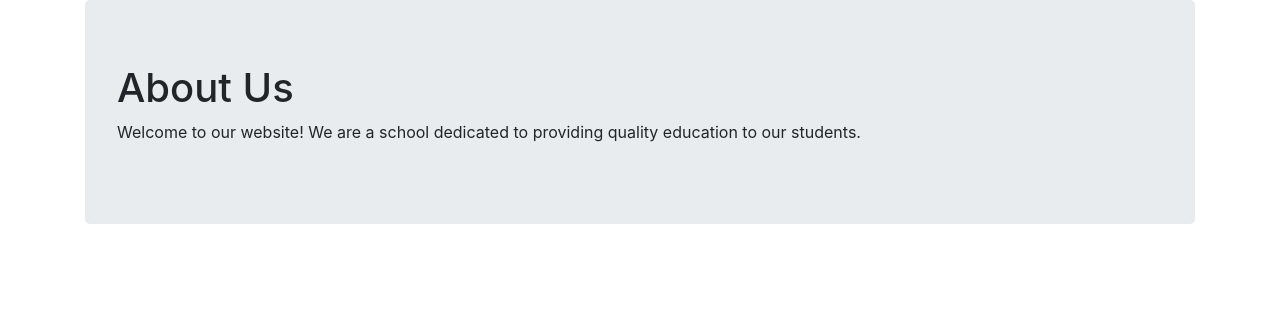
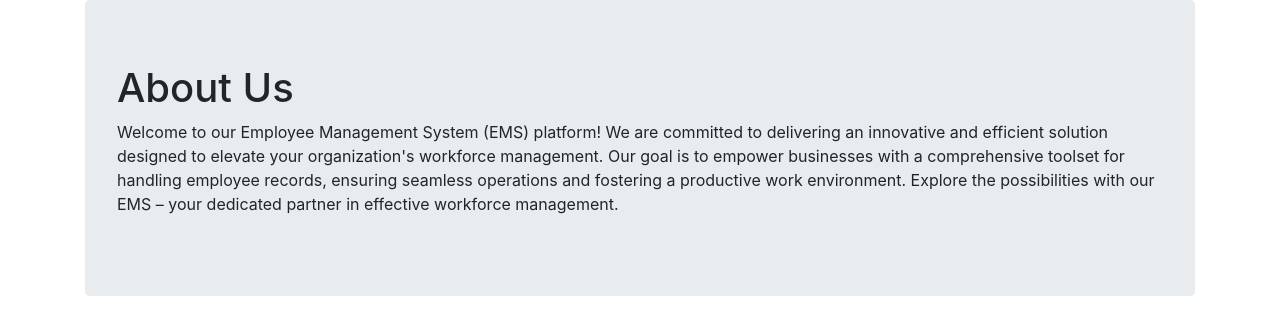
Before and after one commit to Devk077/Employee-Manager, a Django app: page /about/ in a window 1280 px wide. Shown: the part 56-391 px from the top of the page. Run offline with Django 3.2, Linux system fonts and the light colour scheme; some libraries are stand-ins or nearby versions.

Commit message:
Update about.html
updating about us page

```diff
--- a/templates/about.html
+++ b/templates/about.html
@@ -9,7 +9,7 @@
 <body>
    <div class="container jumbotron">
     <h1>About Us</h1>
-    <p>Welcome to our website! We are a school dedicated to providing quality education to our students.</p>
+    <p>Welcome to our Employee Management System (EMS) platform! We are committed to delivering an innovative and efficient solution designed to elevate your             organization's workforce management. Our goal is to empower businesses with a comprehensive toolset for handling employee records, ensuring seamless operations       and fostering a productive work environment. Explore the possibilities with our EMS – your dedicated partner in effective workforce management.</p>
    </div>
 {%endblock%}
 </body>
```
